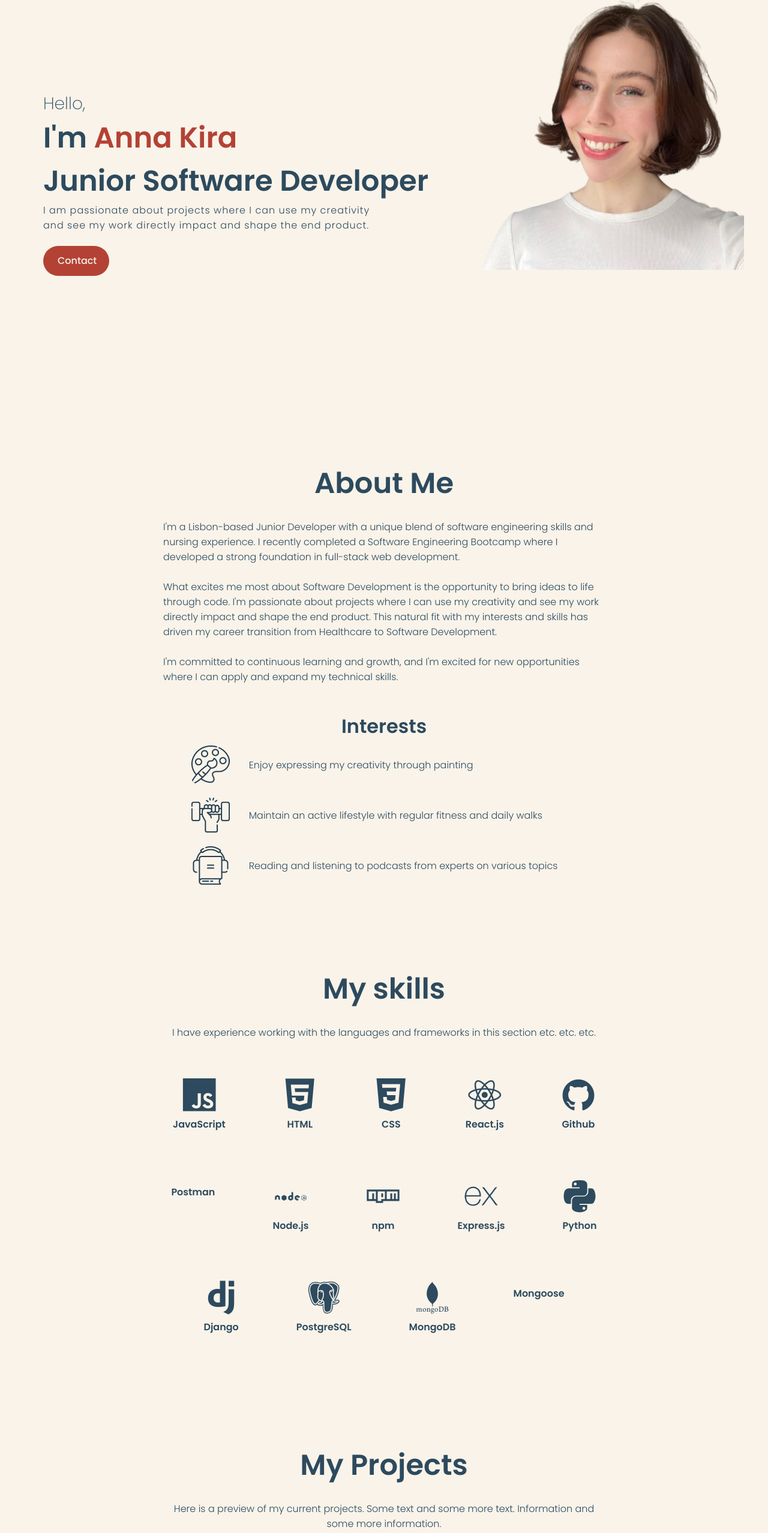
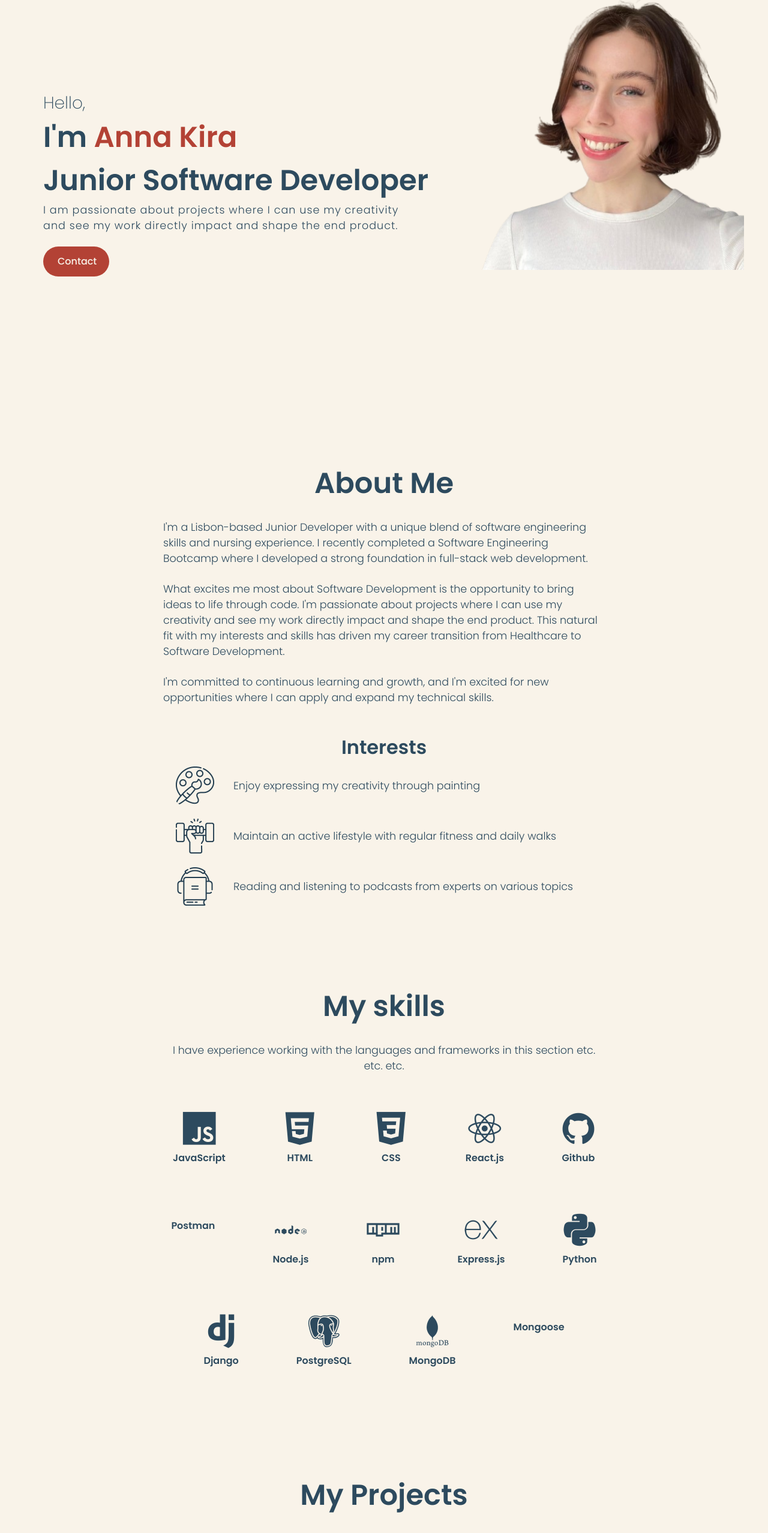
Before and after one commit to AnnaKiira/Portfolio, a React (Create React App) app: page / in a window 1280 px wide. Shown: the part 190-2746 px from the top of the page at 60% size. Built offline with nearby package versions, Linux system fonts and the light colour scheme.

Commit message:
increased font size for descriptions/paragraphs

```diff
--- a/src/components/About/About.css
+++ b/src/components/About/About.css
@@ -18,7 +18,7 @@
 }
 
 .aboutDesc {
-    font-size: 1rem;
+    font-size: 1.1rem;
     font-weight: 300;
     max-width: 50rem;
     padding: 0 2rem;
@@ -46,7 +46,7 @@
 }
 
 .interestDesc {
-    font-size: 1rem;
+    font-size: 1.1rem;
     font-weight: 300;
     max-width: 50rem;
     padding: 0 2rem;
--- a/src/components/Contact/Contact.css
+++ b/src/components/Contact/Contact.css
@@ -13,7 +13,7 @@
 
 .contactDesc {
     padding: 1rem;
-    font-size: medium;
+    font-size: 1.1rem;
     font-weight: 300;
 }
 
--- a/src/components/Intro/Intro.css
+++ b/src/components/Intro/Intro.css
@@ -32,7 +32,7 @@
 }
 
 .introParagraph {
-    font-size: medium;
+    font-size: 1.1rem;
     font-weight: 300;
     letter-spacing: 1px;
 }
--- a/src/components/Projects/Projects.css
+++ b/src/components/Projects/Projects.css
@@ -12,7 +12,7 @@
 
 .projectsDesc {
     font-weight: 300;
-    font-size: 1rem;
+    font-size: 1.1rem;
     max-width: 45rem;
     margin-bottom: 4rem;
     text-align: center;
@@ -44,8 +44,8 @@
 }
 
 .projectParagraph {
-    font-size: 1rem;
-    line-height: 1.5;
+    font-size: 1.1rem;
+    font-weight: 300;
     margin-bottom: 1rem;
 }
 
--- a/src/components/Skills/Skills.css
+++ b/src/components/Skills/Skills.css
@@ -13,7 +13,7 @@
 }
 
 .skillsDesc {
-    font-size: 1rem;
+    font-size: 1.1rem;
     font-weight: 300;
     max-width: 50rem;
     padding: 0 2rem;
```
